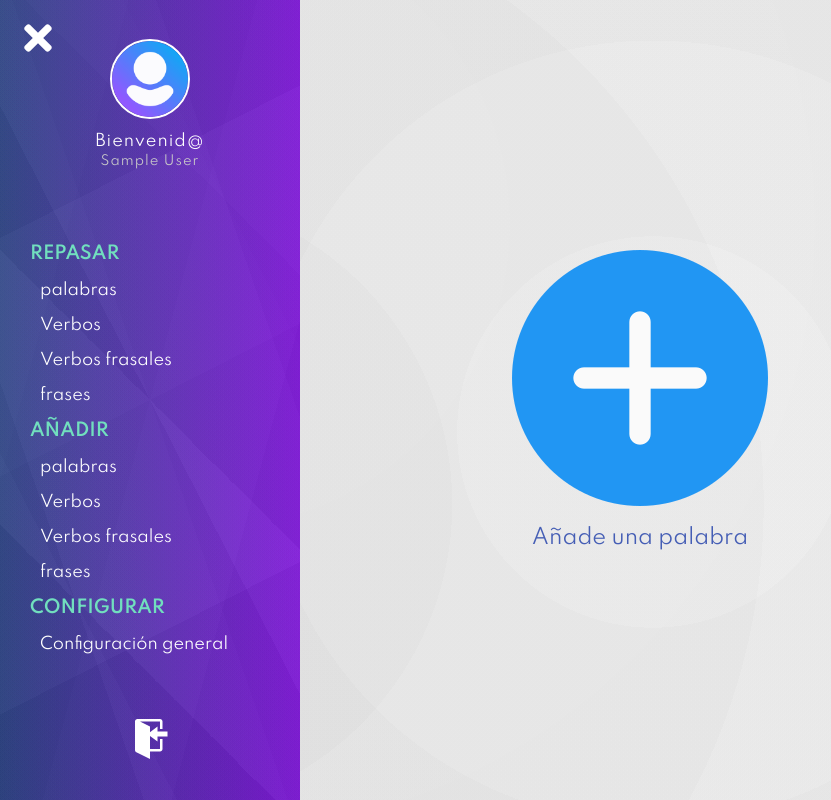
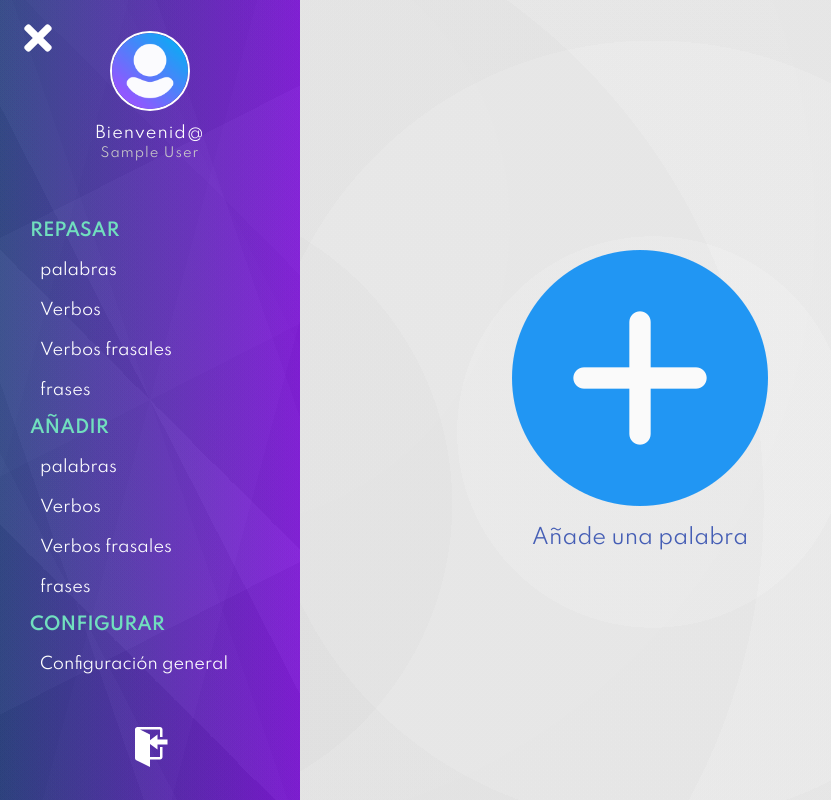
Before and after one commit to manuelarg654/brush-app, a React (Create React App) app: page /words in a window 1280 px wide. Shown: the whole page, without its empty margins (0-831 px from the left). Built offline with nearby package versions, Linux system fonts and the light colour scheme; no server answers; the database is empty; sample sign-in values are in the browser's storage; a web font is replaced by a local one.

Commit message:
css-modified

```diff
--- a/src/components/WordsScreen.js
+++ b/src/components/WordsScreen.js
@@ -11,7 +11,7 @@ export const WordsScreen = () => {
     const words = useSelector(state => state.words);
     const {loading, firstWord, nowords }= useSelector(state => state.ui);
     const {infinitivo, traduccion} = words;
-    const state = useSelector(state => state);
+
 
 
     const dispatch = useDispatch();
--- a/src/styles/index.scss
+++ b/src/styles/index.scss
@@ -98,15 +98,13 @@
             h2{
                 color: #71DFBE;
                 font-size: 1.1rem;
-
                 padding: 8px 0;
-
                 padding-left: 30px;
             }
 
             .navbar-link{
 
-                height: 35px;
+                height: 40px;
                 font-size: 1rem;
                 cursor: pointer;
 
```
